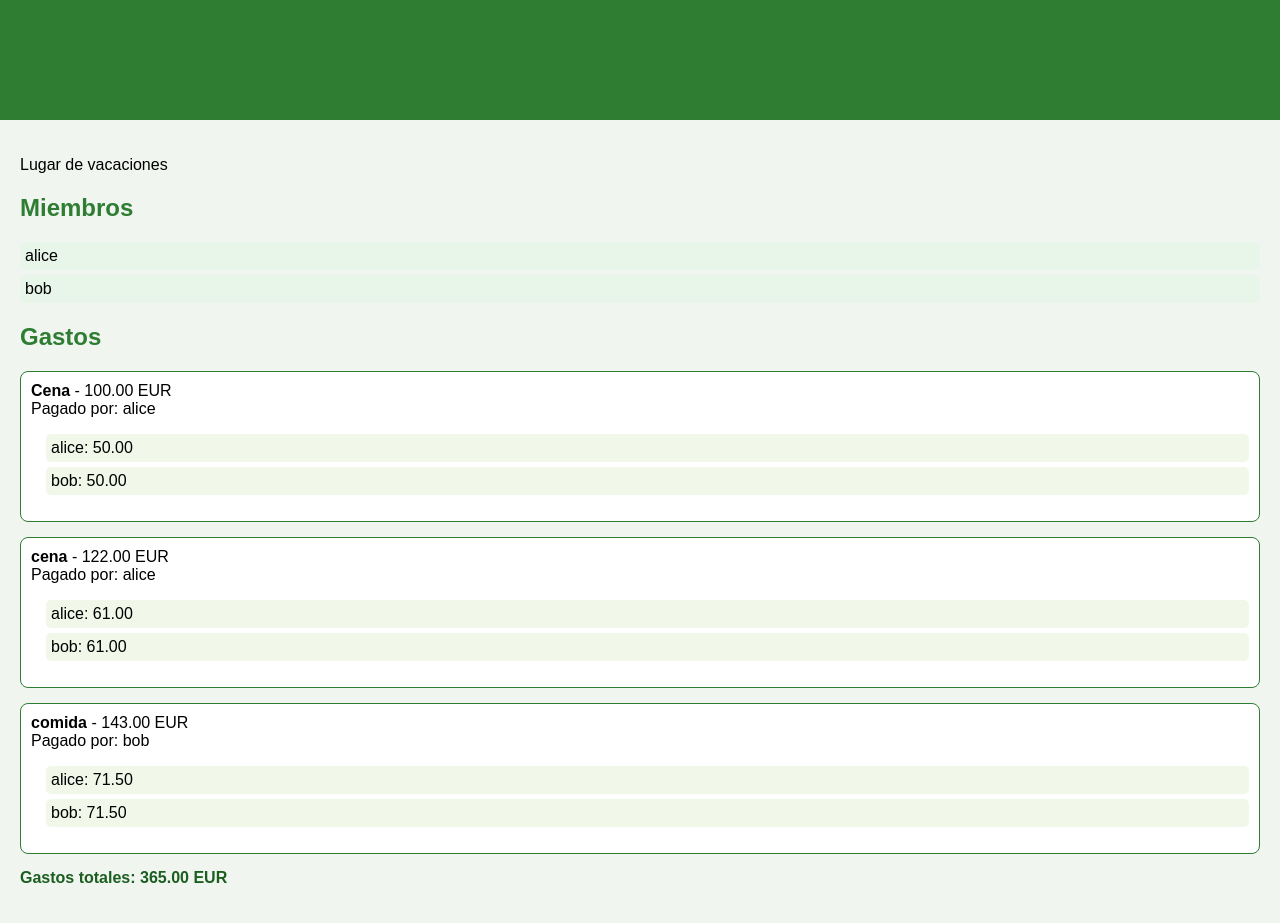
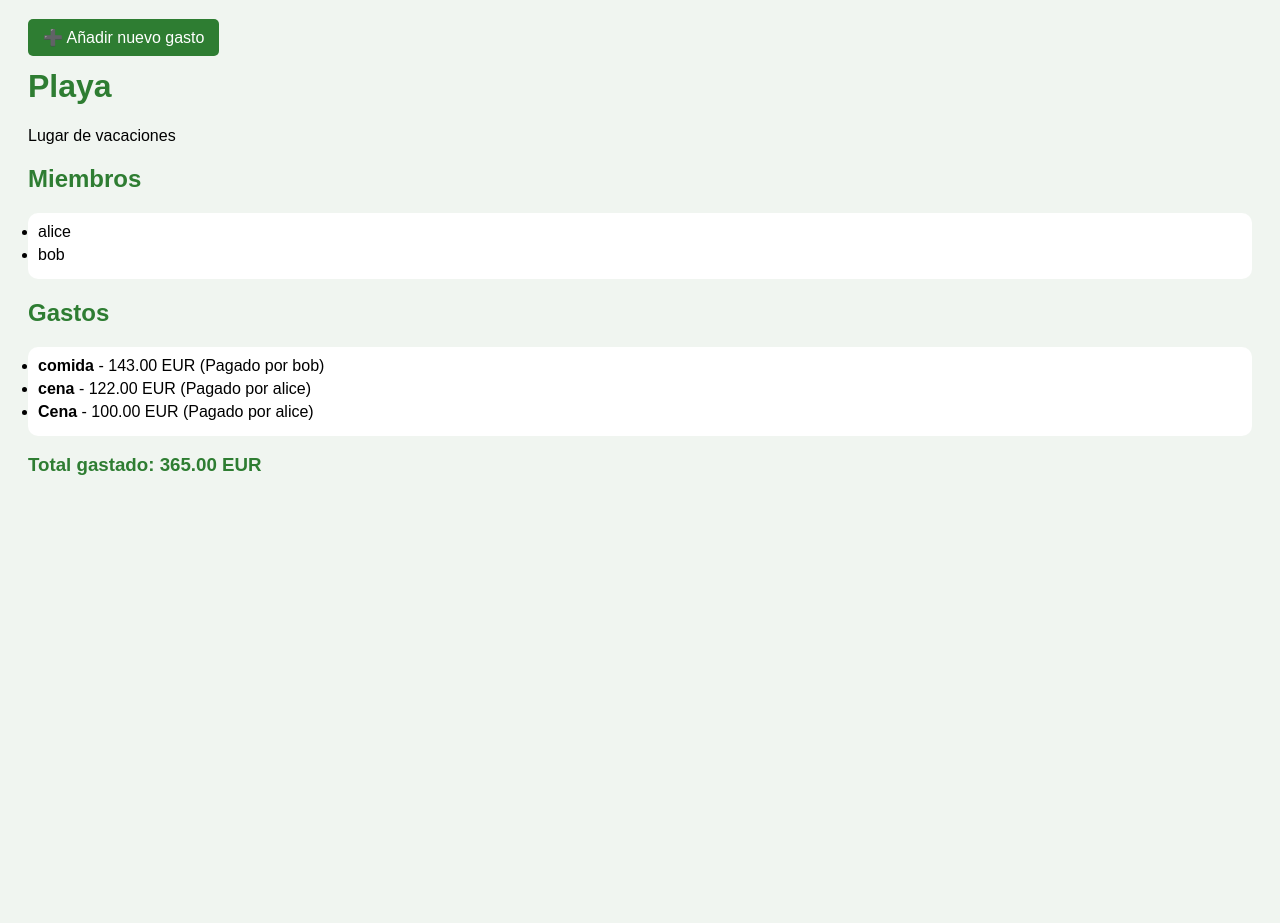
Before and after one commit to yagofraguela/TFC, a Django app: page /lugares/10/ in a window 1280 px wide. After the commit the page ends 475 px from the top, so only its background shows below. Run offline with Django 5.2, Linux system fonts and the light colour scheme; data comes from the database, SQL or seed files in the repository; both versions use the stored data as it was after the commit.

Commit message:
vale ya funciona lo principal, el dashboard, los lugares y el crear gastos

```diff
--- a/trips/templates/trips/detalle_lugar.html
+++ b/trips/templates/trips/detalle_lugar.html
@@ -2,104 +2,48 @@
 <html lang="es">
 <head>
     <meta charset="UTF-8">
-    <title>Detalle de {{ lugar.nombre }}</title>
+    <title>{{ lugar.nombre }}</title>
     <style>
-        body {
-            font-family: Arial, sans-serif;
-            margin: 0;
-            padding: 0;
-            background-color: #f0f5f0;
+        body { font-family: Arial, sans-serif; background-color: #f0f5f0; padding: 20px; }
+        .btn {
+            padding: 10px 15px;
+            background: #2e7d32;
+            color: white;
+            border-radius: 5px;
+            text-decoration: none;
         }
-
-        header {
-            background-color: #2e7d32;
-            color: white;
-            padding: 20px;
-            text-align: center;
-        }
-
-        main {
-            padding: 20px;
-        }
-
-        h1 {
-            color: #2e7d32;
-        }
-
-        .section-title {
-            color: #2e7d32;
-            margin-top: 20px;
-        }
-
-        ul {
-            list-style-type: none;
-            padding-left: 0;
-        }
-
-        li {
-            margin-bottom: 5px;
-            background-color: #e8f5e9;
-            padding: 5px;
-            border-radius: 5px;
-        }
-
-        .gasto {
-            margin-bottom: 15px;
-            border: 1px solid #2e7d32;
-            border-radius: 8px;
-            padding: 10px;
-            background-color: white;
-        }
-
-        .parte {
-            background-color: #f1f8e9;
-            margin-left: 15px;
-            padding: 5px;
-            border-radius: 5px;
-        }
-
-        .total {
-            font-weight: bold;
-            margin-top: 10px;
-            color: #1b5e20;
-        }
+        h1, h2, h3 { color: #2e7d32; }
+        ul { background: white; padding: 10px; border-radius: 10px; }
+        li { margin-bottom: 5px; }
     </style>
 </head>
 <body>
-    <header>
+
+    <a href="{% url 'crear_gasto' lugar.id %}" class="btn">➕ Añadir nuevo gasto</a>
+
     <h1>{{ lugar.nombre }}</h1>
-    </header>
-
-    <main>
     <p>{{ lugar.descripcion }}</p>
 
-        <h2 class="section-title">Miembros</h2>
+    <h2>Miembros</h2>
     <ul>
-            {% for miembro in lugar.miembros.all %}
-                <li>{{ miembro.usuario.username }}</li>
-            {% empty %}
-                <li>No hay miembros aún.</li>
+        {% for m in miembros %}
+            <li>{{ m.usuario.username }}</li>
         {% endfor %}
     </ul>
 
-        <h2 class="section-title">Gastos</h2>
-        {% for gasto in lugar.gastos.all %}
-            <div class="gasto">
-                <strong>{{ gasto.titulo }}</strong> - {{ gasto.cantidad }} {{ gasto.moneda }}<br>
-                Pagado por: {{ gasto.pagado_por.username }}
+    <h2>Gastos</h2>
     <ul>
-                    {% for parte in gasto.partes.all %}
-                        <li class="parte">
-                            {{ parte.usuario.username }}: {{ parte.cantidad_parte }}
+        {% for gasto in gastos %}
+            <li>
+                <strong>{{ gasto.titulo }}</strong> - {{ gasto.cantidad }} {{ gasto.moneda }}
+                (Pagado por {{ gasto.pagado_por.username }})
             </li>
+        {% empty %}
+            <li>No hay gastos aún.</li>
         {% endfor %}
     </ul>
-            </div>
-        {% empty %}
-            <p>No hay gastos aún.</p>
-        {% endfor %}
 
-        <p class="total">Gastos totales: {{ total_gastos }} {{ moneda }}</p>
-    </main>
+    <h3>Total gastado: <strong>{{ total_gastos }} {{ moneda }}</strong></h3>
+
 </body>
 </html>
--- a/trips/urls.py
+++ b/trips/urls.py
@@ -1,7 +1,7 @@
 from django.urls import path
 from .views import (
     ListaLugaresHTMLView, DetalleLugarView, CrearLugarView,
-    CrearGastoView, DashboardView
+     DashboardView,CrearGastoFormView
 )
 
 urlpatterns = [
@@ -13,5 +13,5 @@ urlpatterns = [
     path("lugares/<int:lugar_id>/", DetalleLugarView.as_view(), name="detalle_lugar"),
 
     # Gastos
-    path("lugares/<int:lugar_id>/gastos/crear/", CrearGastoView.as_view(), name="crear_gasto"),
+    path("lugares/<int:lugar_id>/gastos/crear/", CrearGastoFormView.as_view(), name="crear_gasto"),
 ]
--- a/trips/views.py
+++ b/trips/views.py
@@ -39,70 +39,59 @@ class AñadirMiembroView(View):
             return HttpResponseBadRequest(json.dumps({'error': 'JSON inválido'}), content_type='application/json')
 
 # --- crear gasto (POST) ---
-class CrearGastoView(View):
-    """
-    POST /api/lugares/<id>/gastos/
-    payload ejemplo:
-    {
-      "titulo": "Cena",
-      "cantidad": "90.00",
-      "moneda": "EUR",
-      "pagado_por_id": 1,
-      "tipo_reparto": "igual",  # o "personalizado"
-      "partes": [ {"usuario_id": 1, "cantidad_parte": "30.00"}, ... ]  # opcional si tipo_reparto == "igual"
-    }
-    """
-    @transaction.atomic
+from django.shortcuts import render, redirect, get_object_or_404
+from django.views import View
+from decimal import Decimal
+from .models import Lugar, Gasto, ParteGasto, MiembroLugar
+
+
+class CrearGastoFormView(View):
+    def get(self, request, lugar_id):
+        lugar = get_object_or_404(Lugar, pk=lugar_id)
+        miembros = MiembroLugar.objects.filter(lugar=lugar)
+
+        return render(request, "trips/crear_gasto.html", {
+            "lugar": lugar,
+            "miembros": miembros
+        })
+
     def post(self, request, lugar_id):
-        try:
-            payload = json.loads(request.body)
-            titulo = payload.get('titulo')
-            cantidad = payload.get('cantidad')
-            moneda = payload.get('moneda', 'EUR')
-            pagado_por_id = payload.get('pagado_por_id')
-            tipo_reparto = payload.get('tipo_reparto', 'igual')
-            partes = payload.get('partes', None)
+        lugar = get_object_or_404(Lugar, pk=lugar_id)
 
-            if not all([titulo, cantidad, pagado_por_id]):
-                return HttpResponseBadRequest(json.dumps({'error': 'titulo, cantidad y pagado_por_id son requeridos'}), content_type='application/json')
+        titulo = request.POST.get("titulo")
+        cantidad = request.POST.get("cantidad")
+        pagado_por = request.POST.get("pagado_por")
+        seleccionados = request.POST.getlist("usuarios")
 
-            lugar = get_object_or_404(Lugar, pk=lugar_id)
-            gasto = Gasto.objects.create(
-                lugar=lugar,
-                titulo=titulo,
-                cantidad=Decimal(str(cantidad)),
-                moneda=moneda,
-                pagado_por_id=pagado_por_id,
-                tipo_reparto=tipo_reparto
+        if not titulo or not cantidad or not pagado_por or not seleccionados:
+            return render(request, "crear_gasto.html", {
+                "lugar": lugar,
+                "miembros": MiembroLugar.objects.filter(lugar=lugar),
+                "error": "Todos los campos son obligatorios"
+            })
+
+        cantidad = Decimal(cantidad)
+        n = len(seleccionados)
+        parte = (cantidad / n).quantize(Decimal("0.01"))
+
+        gasto = Gasto.objects.create(
+            lugar=lugar,
+            titulo=titulo,
+            cantidad=cantidad,
+            moneda="EUR",
+            pagado_por_id=pagado_por,
+            tipo_reparto="igual"
+        )
+
+        for uid in seleccionados:
+            ParteGasto.objects.create(
+                gasto=gasto,
+                usuario_id=uid,
+                cantidad_parte=parte
             )
 
-            # si reparto igual y no se pasan partes, crear partes a partir de MiembroLugar
-            if tipo_reparto == 'igual' and not partes:
-                miembros = list(MiembroLugar.objects.filter(lugar=lugar).values_list('usuario_id', flat=True))
-                if not miembros:
-                    raise ValueError('No hay miembros en el lugar para repartir')
-                n = len(miembros)
-                parte = (Decimal(str(cantidad)) / Decimal(n)).quantize(Decimal('0.01'))
-                for uid in miembros:
-                    ParteGasto.objects.create(gasto=gasto, usuario_id=uid, cantidad_parte=parte)
-            else:
-                # se esperan partes dadas por el cliente
-                if not partes:
-                    return HttpResponseBadRequest(json.dumps({'error': 'partes requeridas para tipo_reparto personalizado'}), content_type='application/json')
-                total = Decimal('0.00')
-                for p in partes:
-                    uid = p.get('usuario_id')
-                    cant = Decimal(str(p.get('cantidad_parte', '0.00')))
-                    ParteGasto.objects.create(gasto=gasto, usuario_id=uid, cantidad_parte=cant)
-                    total += cant
-                if total != Decimal(str(cantidad)):
-                    return HttpResponseBadRequest(json.dumps({'error': 'suma de partes no coincide con cantidad total', 'total_partes': str(total)}), content_type='application/json')
+        return redirect(f"/lugares/{lugar.id}/")
 
-            return JsonResponse({'gasto_id': gasto.id, 'titulo': gasto.titulo}, status=201)
-        except json.JSONDecodeError:
-            return HttpResponseBadRequest(json.dumps({'error': 'JSON inválido'}), content_type='application/json')
-        except ValueError as e:
-            return HttpResponseBadRequest(json.dumps({'error': str(e)}), content_type='application/json')
 
 # --- editar gasto (PUT) ---
 class EditarGastoView(View):
@@ -202,20 +191,27 @@ class ListaGastosLugarView(View):
             })
         return JsonResponse(gastos, safe=False)
 
+# views.py (código sugerido para DetalleLugarView)
 class DetalleLugarView(View):
     def get(self, request, lugar_id):
         lugar = get_object_or_404(Lugar, id=lugar_id)
-        # Calcular total de gastos
-        total_gastos = sum([g.cantidad for g in lugar.gastos.all()])
-        moneda = lugar.gastos.first().moneda if lugar.gastos.exists() else "EUR"
 
-        # Pasar a plantilla
+        # OBTENER LOS OBJETOS NECESARIOS:
+        miembros = lugar.miembros.select_related('usuario')
+        gastos = lugar.gastos.select_related('pagado_por').order_by('-fecha')
+
+        # Calcular total de gastos (esto ya lo tenías)
+        total_gastos = sum([g.cantidad for g in gastos])
+        moneda = gastos.first().moneda if gastos.exists() else "EUR"
+
+        # Pasar a plantilla (contexto completo)
         return render(request, "trips/detalle_lugar.html", {
             "lugar": lugar,
+            "miembros": miembros,   # <--- AÑADIDO
+            "gastos": gastos,       # <--- AÑADIDO
             "total_gastos": total_gastos,
             "moneda": moneda
         })
-
 
 class ListaLugaresHTMLView(View):
     def get(self, request):
```
Also changed, not shown: trips/templates/trips/crear_gasto.html (+41 -25 lines), db.sqlite3. Lines whose indentation alone changed are shown as unchanged.
